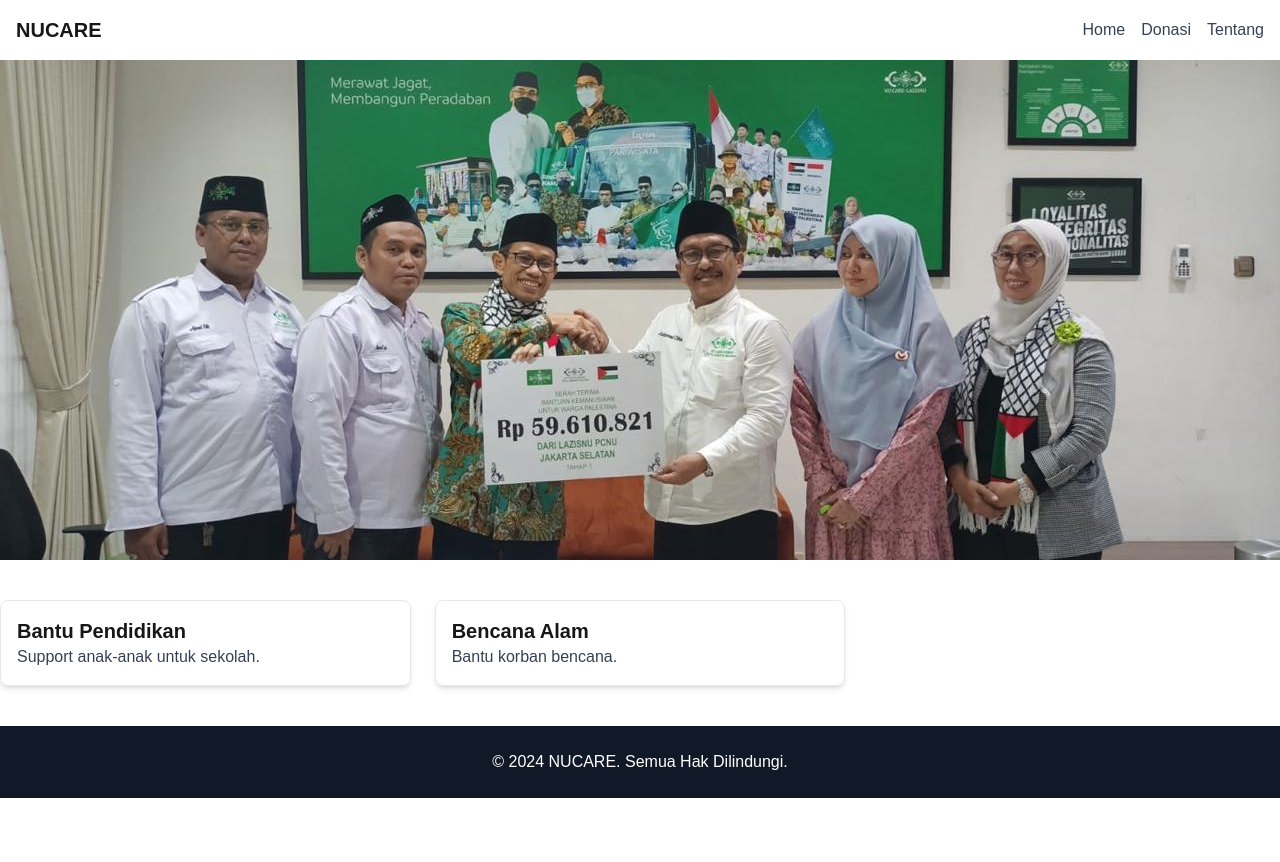
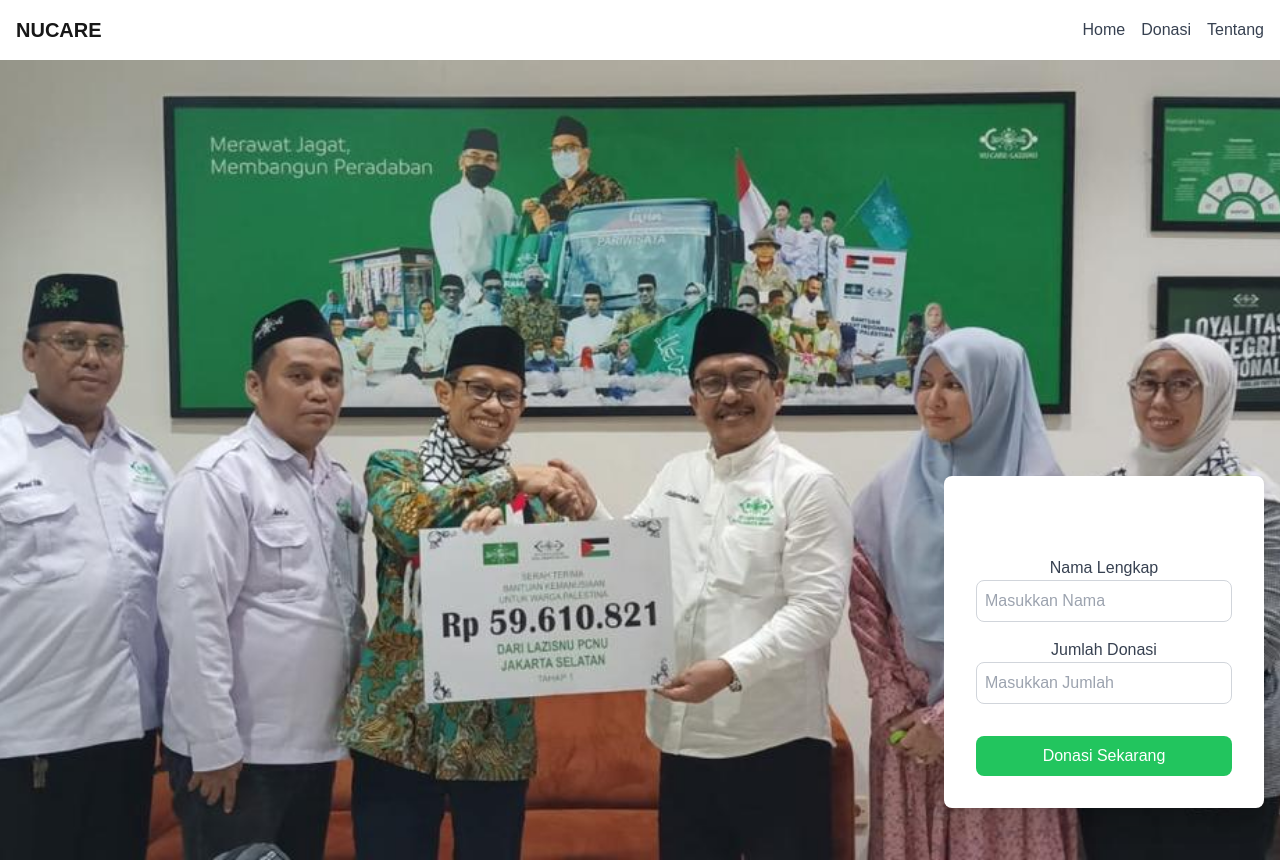
Before and after one commit to akhdanrgya/NuCare-Jaksel, a Next.js app: page / in a window 1280 px wide. Shown: the top 862 px of the page. Before the commit the page ends 800 px from the top, so only its background shows below. Built offline with nearby package versions, Linux system fonts and the light colour scheme.

Commit message:
Update donation card on hero section

```diff
--- /dev/null
+++ b/components/HeaderCard.tsx
@@ -0,0 +1,35 @@
+const HeaderCard: React.FC = () => {
+    return(
+        <div className="absolute top-1/2 right-0 m-4 bg-white p-8 rounded-lg shadow-xl z-20 w-80">
+        <h3 className="text-2xl font-bold text-center mb-4">Form Donasi</h3>
+        <form>
+          <div className="mb-4">
+            <label htmlFor="name" className="block text-gray-700">Nama Lengkap</label>
+            <input
+              id="name"
+              type="text"
+              className="w-full p-2 border border-gray-300 rounded-lg"
+              placeholder="Masukkan Nama"
+            />
+          </div>
+          <div className="mb-4">
+            <label htmlFor="amount" className="block text-gray-700">Jumlah Donasi</label>
+            <input
+              id="amount"
+              type="number"
+              className="w-full p-2 border border-gray-300 rounded-lg"
+              placeholder="Masukkan Jumlah"
+            />
+          </div>
+          <button
+            type="submit"
+            className="w-full bg-green-500 text-white py-2 rounded-lg mt-4"
+          >
+            Donasi Sekarang
+          </button>
+        </form>
+      </div>
+    )
+}
+
+export default HeaderCard
--- a/components/Hero.tsx
+++ b/components/Hero.tsx
@@ -2,10 +2,11 @@
 import { Swiper, SwiperSlide } from 'swiper/react';
 import 'swiper/css';
 import imageCarousel from '../data/image';
+import HeaderCard from './HeaderCard';
 
 const Hero: React.FC = () => {
   return (
-    <section className="relative text-white py-20 text-center h-[500px]">
+    <section className="relative text-white py-20 text-center h-screen">
       {/* Swiper sebagai Background */}
       <div className="absolute inset-0 z-0">
         <Swiper
@@ -25,13 +26,8 @@
           ))}
         </Swiper>
       </div>
-
-      {/* Konten Hero */}
-      {/* <div className="relative z-10">
-        <h2 className="text-4xl font-bold mb-4">Bantu Sesama dengan Donasi</h2>
-        <p className="text-lg mb-6">Setiap bantuanmu berarti.</p>
-        <button className="mt-6 px-6 py-3 bg-white text-green-500 rounded-lg">Donasi Sekarang</button>
-      </div> */}
+      {/* Card Form Donasi di Pojok Kanan */}
+      <HeaderCard />
     </section>
   );
 };
```
